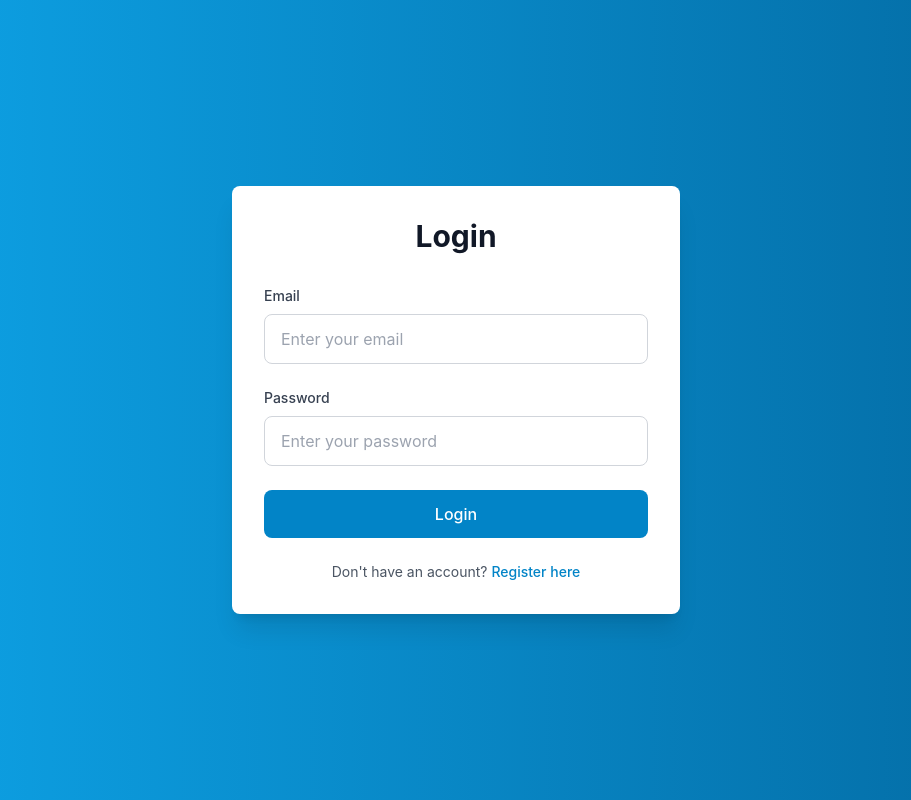
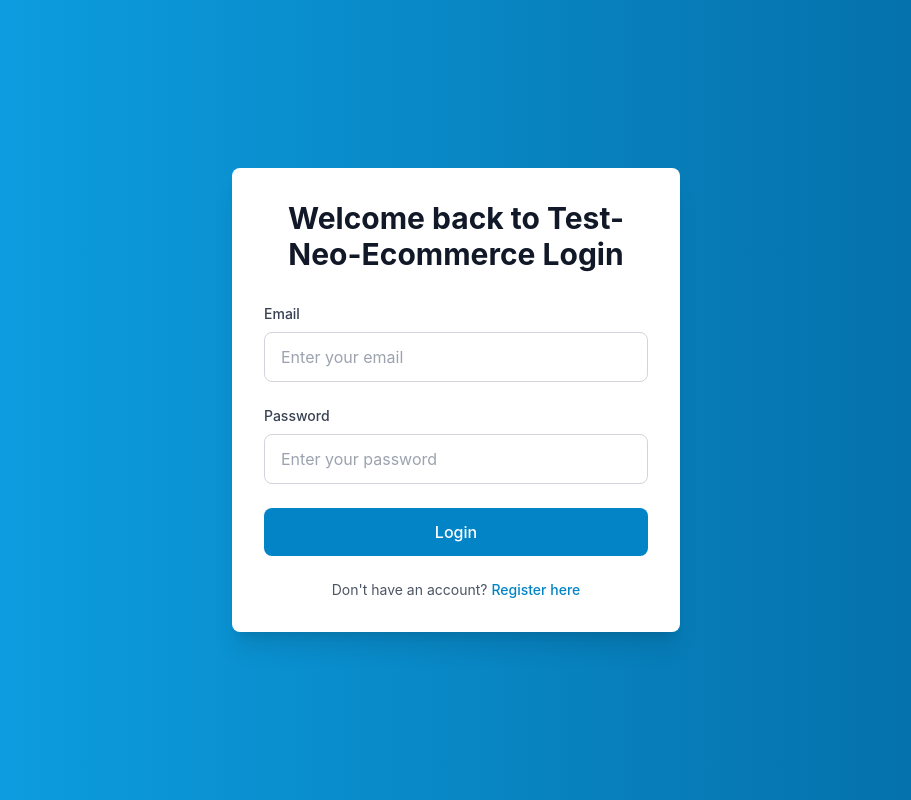
Before and after one commit to gururajhm-neo/testneo-ecommerce-demo, a React app in the folder frontend/: page /login in a window 1280 px wide. Shown: the whole page, without its empty margins (184-1095 px from the left). Built offline with nearby package versions, Linux system fonts and the light colour scheme; no server answers; the HTML template or start-up script is replaced by a standard one.

Commit message:
Update login page UI

```diff
--- a/frontend/src/pages/Login.jsx
+++ b/frontend/src/pages/Login.jsx
@@ -38,7 +38,7 @@ const Login = () => {
   return (
     <div className="min-h-screen flex items-center justify-center bg-gradient-to-r from-primary-500 to-primary-700 py-12 px-4 sm:px-6 lg:px-8">
       <div className="max-w-md w-full bg-white rounded-lg shadow-xl p-8">
-        <h2 className="text-3xl font-bold text-center text-gray-900 mb-8">Login</h2>
+        <h2 className="text-3xl font-bold text-center text-gray-900 mb-8">Welcome back to Test-Neo-Ecommerce Login</h2>
 
         {error && (
           <div className="bg-red-50 border border-red-200 text-red-700 px-4 py-3 rounded mb-4">
```
Also changed, not shown: 1 other file (tests, documents, lock files or other folders).
